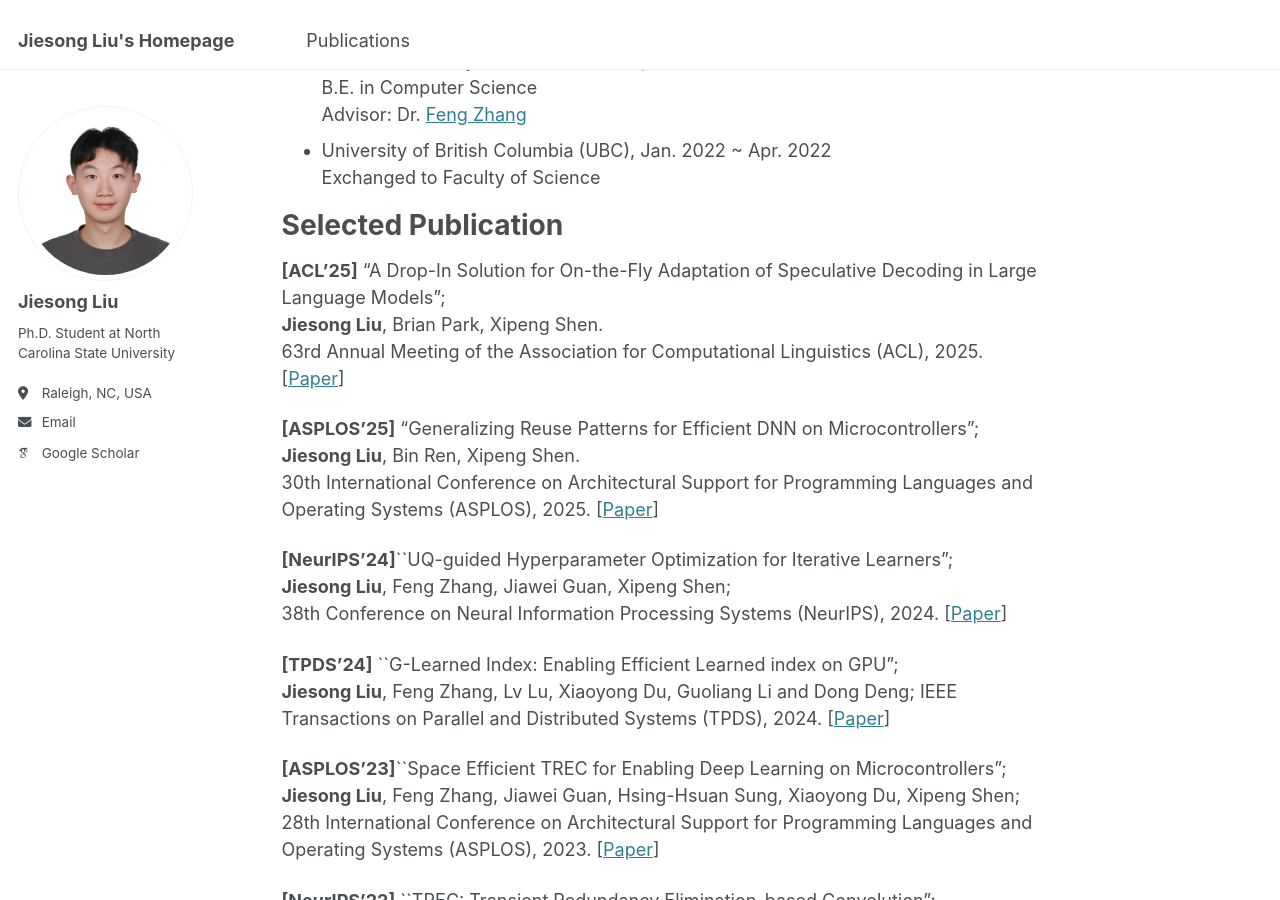
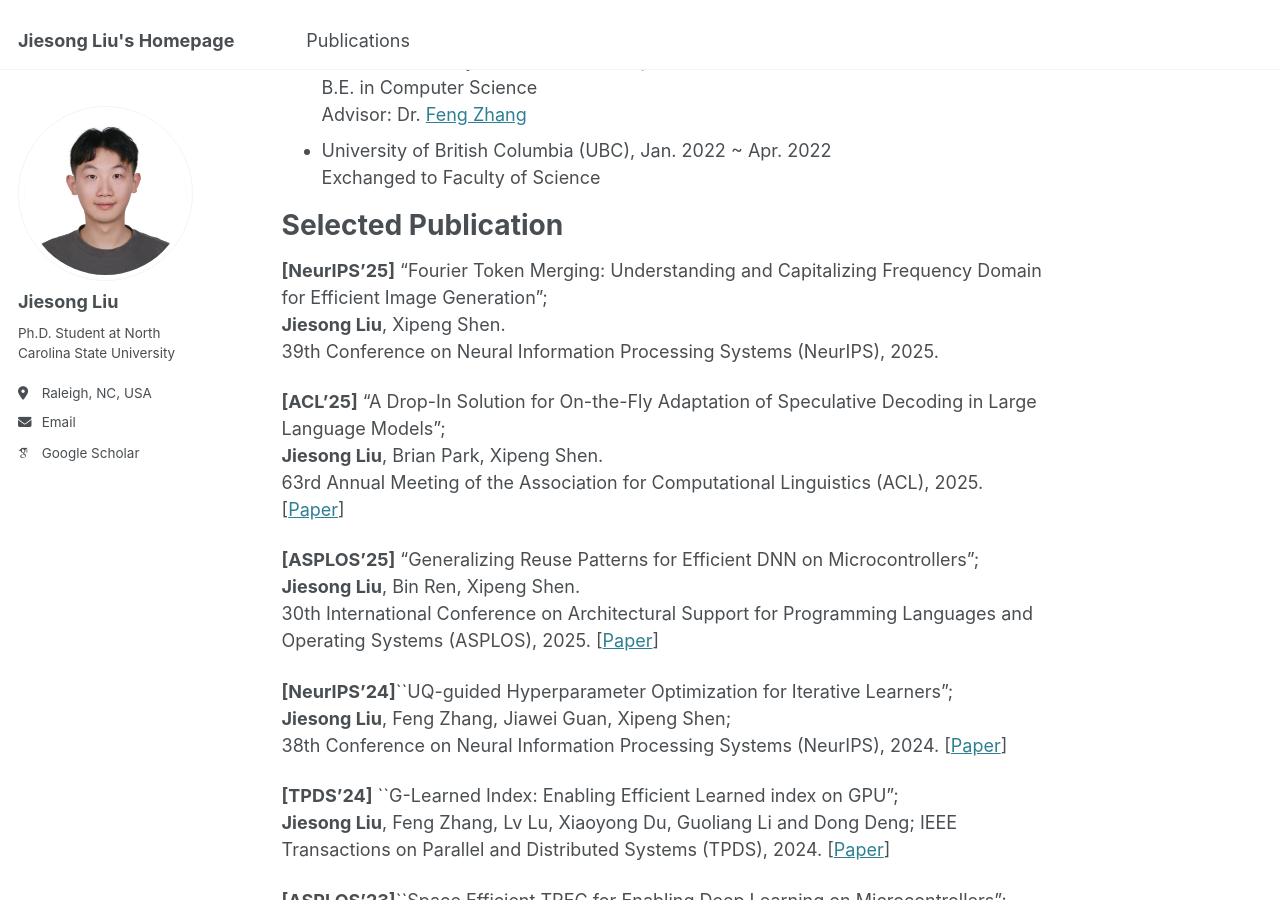
Before and after one commit to Fred1031/Fred1031.github.io, a Jekyll site: the page built from _pages/about.md, in a window 1280 px wide and 900 px high, scrolled down 371 px. Built offline with Jekyll 4.4.1, drawn with Linux system fonts in a browser that asks for light colours; some web fonts are replaced.

Commit message:
Update publication entries in about.md

```diff
--- a/_pages/about.md
+++ b/_pages/about.md
@@ -28,9 +28,13 @@ Education Background
 
 Selected Publication
 ======
+**[NeurIPS’25]** “Fourier Token Merging: Understanding and Capitalizing Frequency Domain for Efficient Image Generation”;
+**Jiesong Liu**, Xipeng Shen.
+39th Conference on Neural Information Processing Systems (NeurIPS), 2025.
+
 **[ACL’25]** “A Drop-In Solution for On-the-Fly Adaptation of Speculative Decoding in Large Language Models”;
 **Jiesong Liu**, Brian Park, Xipeng Shen.
- 63rd Annual Meeting of the Association for Computational Linguistics (ACL), 2025. \[[Paper](https://aclanthology.org/2025.acl-long.482.pdf)\]
+63rd Annual Meeting of the Association for Computational Linguistics (ACL), 2025. \[[Paper](https://aclanthology.org/2025.acl-long.482.pdf)\]
 
 **[ASPLOS’25]** “Generalizing Reuse Patterns for Efficient DNN on Microcontrollers”;
 **Jiesong Liu**, Bin Ren, Xipeng Shen.
```
